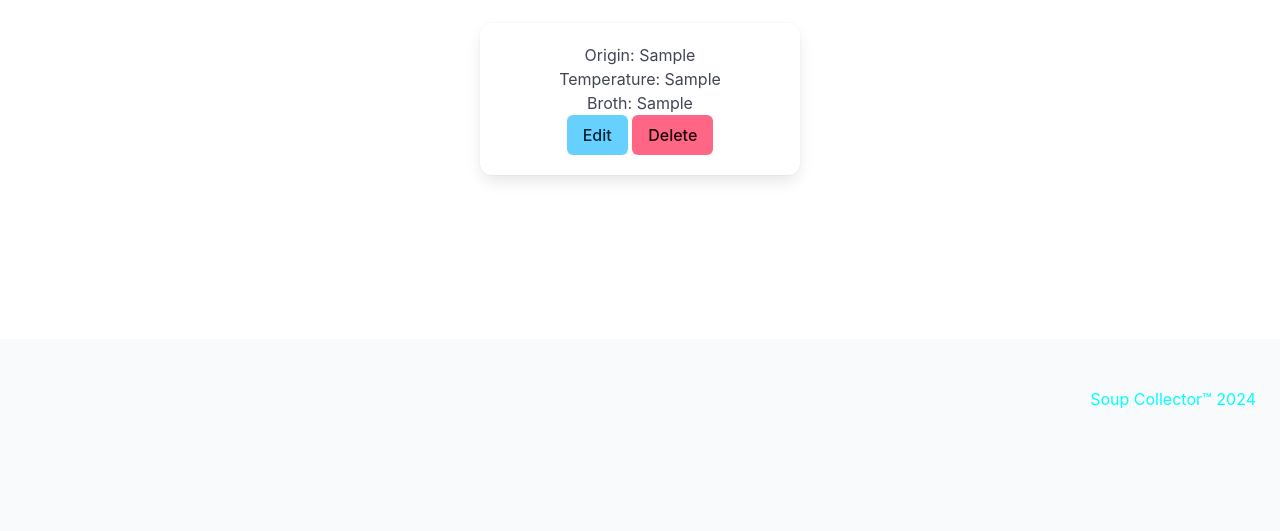
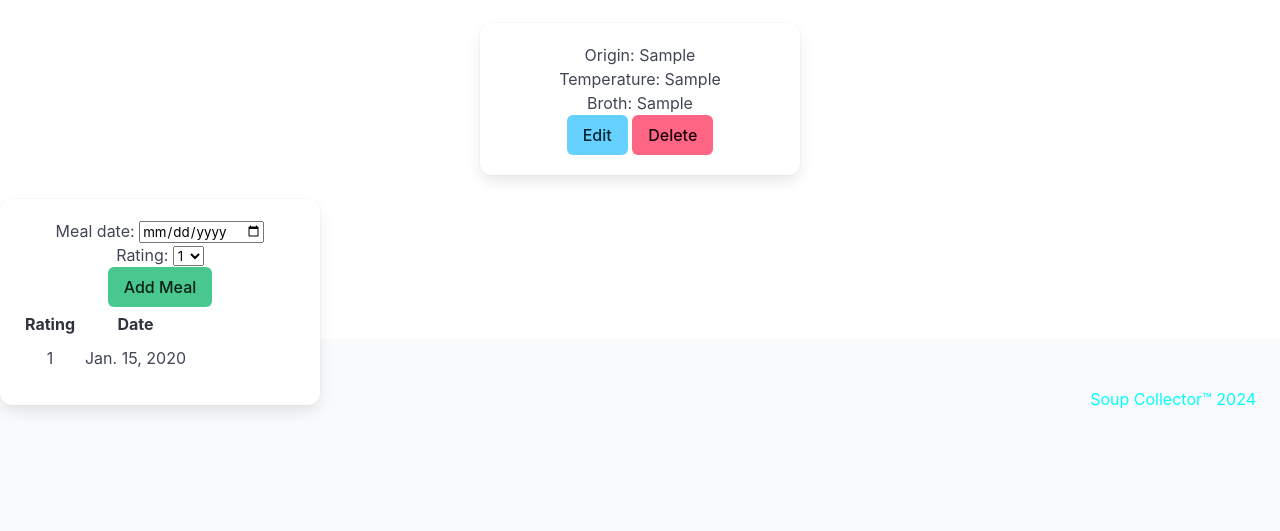
Before and after one commit to VSoups/soup-collector, a Django app: page /soups/1/ in a window 1280 px wide. Shown: the part 269-800 px from the top of the page. Run offline with Django 5.2, Linux system fonts and the light colour scheme; tables that the repository leaves empty hold one stand-in row (values such as "Sample post").

Commit message:
Add meals

```diff
--- a/main_app/admin.py
+++ b/main_app/admin.py
@@ -1,6 +1,7 @@
 from django.contrib import admin
-from .models import Soup
+from .models import Soup, Meal
 
 # Register your models here.
 
 admin.site.register(Soup)
+admin.site.register(Meal)
--- /dev/null
+++ b/main_app/forms.py
@@ -0,0 +1,7 @@
+from django.forms import ModelForm
+from .models import Meal
+
+class MealForm(ModelForm):
+    class Meta:
+        model = Meal
+        fields = ['date', 'rating']
--- a/main_app/models.py
+++ b/main_app/models.py
@@ -2,6 +2,14 @@
 from django.urls import reverse
 
 # Create your models here.
+
+MEAL_RATINGS = [
+    ('ON', 1),
+    ('TW', 2),
+    ('TH', 3),
+    ('FO', 4),
+    ('FI', 5),
+]
 
 class Soup(models.Model):
     name = models.CharField(max_length=100)
@@ -16,3 +24,16 @@
     def get_absolute_url(self):
         # 'reverse' allows the use of the url template from urls.py
         return reverse('detail', kwargs={'soup_id': self.id})
+
+class Meal(models.Model):
+    date = models.DateField('meal date')
+    rating = models.CharField(
+        max_length=2,
+        choices=MEAL_RATINGS,
+        default=MEAL_RATINGS[0][0],
+    )
+
+    soup = models.ForeignKey(Soup, on_delete=models.CASCADE)
+
+    def __str__(self):
+        return f"Rating: {self.get_rating_display()} on {self.date}"
--- a/main_app/static/css/style.css
+++ b/main_app/static/css/style.css
@@ -60,10 +60,14 @@
     padding: 5px
 }
 
-#soup-del-form {
+#soup-del-form, #meal-detail {
     display: flex;
     flex-direction: column;
     justify-content: center;
     align-items: center;
-    margin-top: 3rem;
+    margin: 3rem auto 0;
 }
+
+#meal-detail > table {
+    width: 100%;
+}
--- a/main_app/templates/soups/detail.html
+++ b/main_app/templates/soups/detail.html
@@ -11,4 +11,35 @@
     <a href="{% url 'delete_soup' soup.id %}" class="button is-danger">Delete</a>
 </div>
 
+<div class="meal-detail box">
+    <form action="{% url 'add_meal' soup.id %}" method="POST">
+        {% csrf_token %}
+        {{ meal_form.as_p }}
+        <button class="button is-success">Add Meal</button>
+    </form>
+    <table>
+        <thead>
+            <tr>
+                <th>Rating</th>
+                <th>Date</th>
+            </tr>
+        </thead>
+        <tbody>
+            {% for meal in soup.meal_set.all %}
+                <tr>
+                    <td>{{ meal.get_rating_display }}</td>
+                    <td>{{ meal.date }}</td>
+                </tr>
+            {% endfor %}
+        </tbody>
+    </table>
+</div>
+
+<script>
+    const dateEl = document.getElementById('id_date');
+    if (dateEl) {
+        dateEl.type = 'date';
+    }
+</script>
+
 {% endblock %}
--- a/main_app/urls.py
+++ b/main_app/urls.py
@@ -9,4 +9,5 @@
     path('soups/create/', views.soup_create.as_view(), name='add_soup'),
     path('soups/<int:pk>/update/', views.soup_update.as_view(), name='update_soup'),
     path('soups/<int:pk>/delete/', views.soup_delete.as_view(), name='delete_soup'),
+    path('soups/<int:soup_id>/add_meal/', views.add_meal, name='add_meal'),
 ]
--- a/main_app/views.py
+++ b/main_app/views.py
@@ -1,6 +1,7 @@
-from django.shortcuts import render
+from django.shortcuts import render, redirect
 from django.views.generic.edit import CreateView, UpdateView, DeleteView
 from .models import Soup
+from .forms import MealForm
 
 # soups = [
 #     {'name': 'Clam Chowder', 'origin': 'Boudin SF', 'ingredients': ['Clams', 'Potatoes', 'Sourdough']},
@@ -23,8 +24,10 @@
 
 def soup_detail(request, soup_id):
     soup = Soup.objects.get(id = soup_id)
+    meal_form = MealForm()
     return render(request, 'soups/detail.html', {
         'soup': soup,
+        'meal_form': meal_form,
     })
 
 class soup_create(CreateView):
@@ -39,3 +42,13 @@
 class soup_delete(DeleteView):
     model = Soup
     success_url = '/soups'
+
+def add_meal(request, soup_id):
+    meal_form = MealForm(request.POST)
+
+    if meal_form.is_valid():
+        new_meal = meal_form.save(commit=False)
+        new_meal.soup_id = soup_id
+        new_meal.save()
+
+    return redirect('detail', soup_id=soup_id)
```
Also changed, not shown: main_app/migrations/0002_meal.py (added), main_app/migrations/0003_alter_meal_date.py (added).
